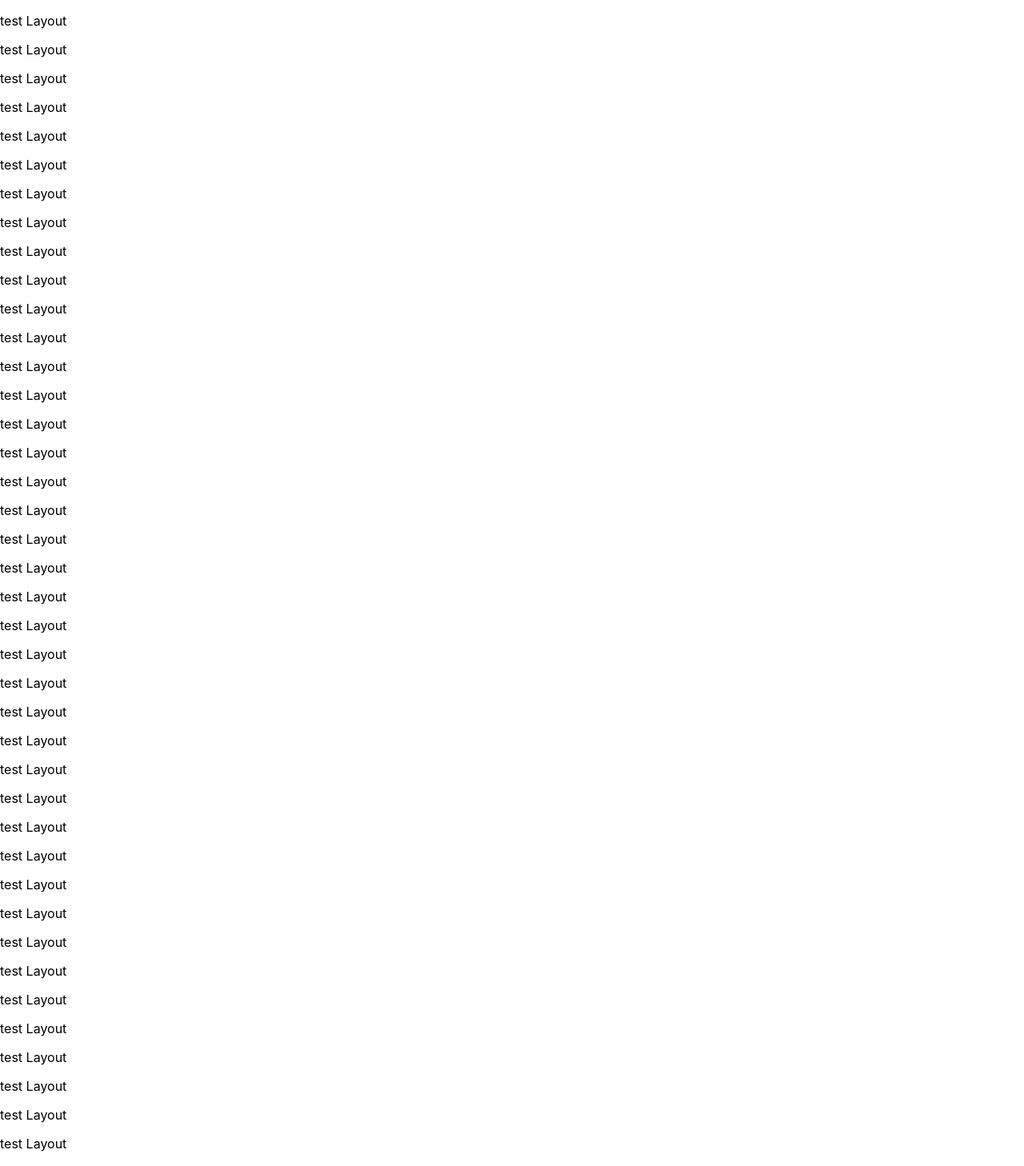
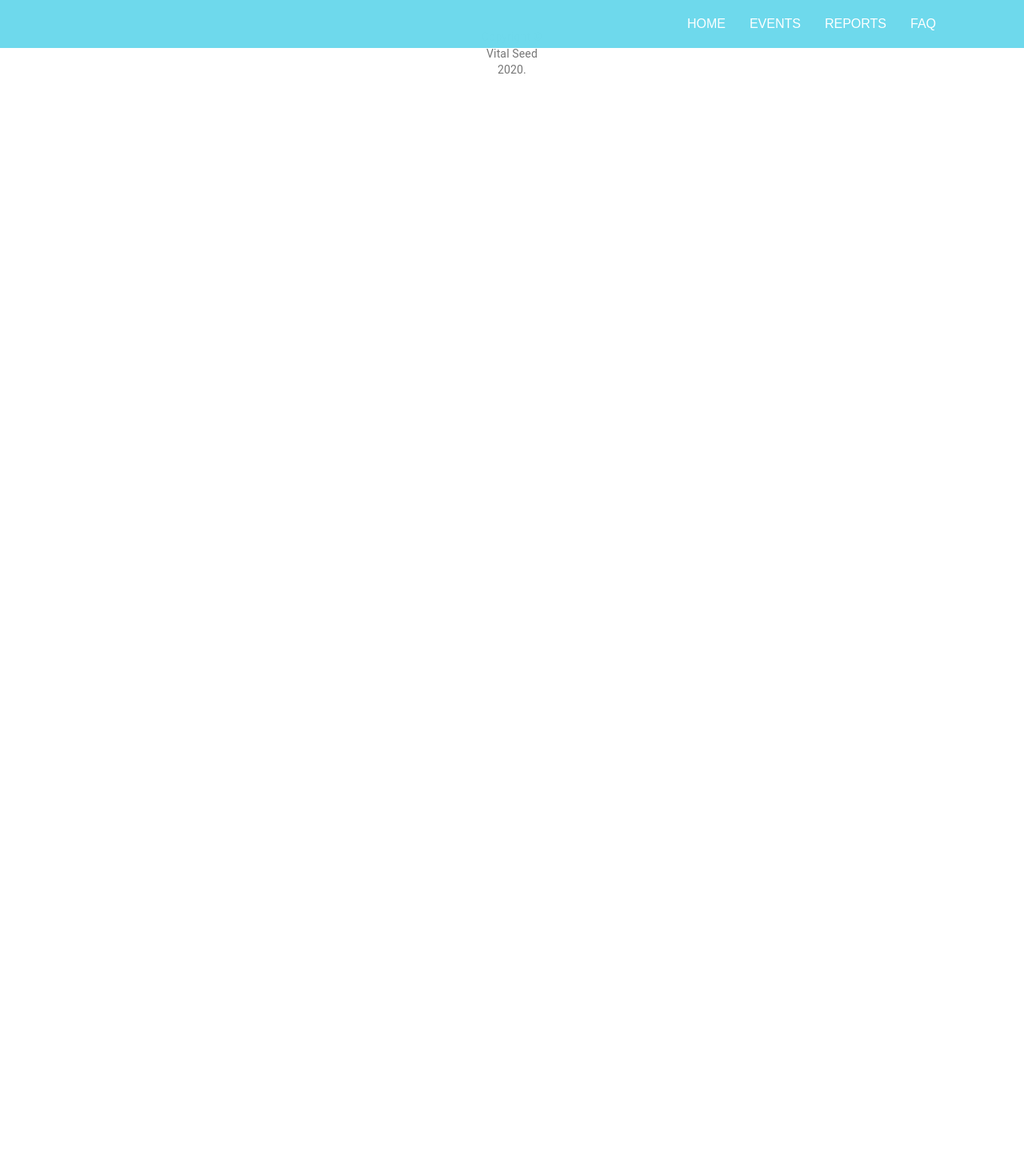
Before and after one commit to FIT5120-IE-TA07/vital-seed-view, a Next.js app: page /components/Layout in a window 1280 px wide. Shown: the top 1458 px of the page at 80% size. After the commit the page ends 800 px from the top, so only its background shows below. Built offline with nearby package versions, Linux system fonts and the light colour scheme.

Commit message:
part of new frontpage, check the changes in event page

```diff
--- a/pages/components/Layout.js
+++ b/pages/components/Layout.js
@@ -8,51 +8,8 @@ class Layout extends React.Component {
   render() {
     return (
       <div>
-        <Head>
           <title>Vital Seed</title>
           <Navigation />
-        </Head>
-        <p>test Layout</p>
-        <p>test Layout</p>
-        <p>test Layout</p>
-        <p>test Layout</p>
-        <p>test Layout</p>
-        <p>test Layout</p>
-        <p>test Layout</p>
-        <p>test Layout</p>
-        <p>test Layout</p>
-        <p>test Layout</p>
-        <p>test Layout</p>
-        <p>test Layout</p>
-        <p>test Layout</p>
-        <p>test Layout</p>
-        <p>test Layout</p>
-        <p>test Layout</p>
-        <p>test Layout</p>
-        <p>test Layout</p>
-        <p>test Layout</p>
-        <p>test Layout</p>
-        <p>test Layout</p>
-        <p>test Layout</p>
-        <p>test Layout</p>
-        <p>test Layout</p>
-        <p>test Layout</p>
-        <p>test Layout</p>
-        <p>test Layout</p>
-        <p>test Layout</p>
-        <p>test Layout</p>
-        <p>test Layout</p>
-        <p>test Layout</p>
-        <p>test Layout</p>
-        <p>test Layout</p>
-        <p>test Layout</p>
-        <p>test Layout</p>
-        <p>test Layout</p>
-        <p>test Layout</p>
-        <p>test Layout</p>
-        <p>test Layout</p>
-        <p>test Layout</p>
-        <p>test Layout</p>
 
         <Footer />
       </div>
--- a/styles/layout.css
+++ b/styles/layout.css
@@ -19,6 +19,29 @@
   justify-content: center;
   align-items: center;
 }
+
+.container2 {
+  min-height: 70vh;
+  width: 70%;
+  padding-top: 30px;
+  display: flex;
+  flex-direction: row;
+  justify-content: center;
+  align-items: stretch;
+  margin: auto;
+}
+
+.container3 {
+  min-height: 70vh;
+  width: 50%;
+  padding-top: 30px;
+  display: flex;
+  flex-direction: row;
+  justify-content: center;
+  align-items: stretch;
+  margin: auto;
+}
+
 
 .containerTop {
   min-height: 70vh;
@@ -42,35 +65,27 @@
   width: 600px;
   color: rgba(255, 255, 255, 0.548);
 }
-/* responsive code for html */
-  /* For tablets: */
-/* @media only screen and (min-width: 600px) {
-  /* .col-s-1 {width: 8.33%;}
-  .col-s-2 {width: 16.66%;}
-  .col-s-3 {width: 25%;}
-  .col-s-4 {width: 33.33%;}
-  .col-s-5 {width: 41.66%;}
-  .col-s-6 {width: 50%;}
-  .col-s-7 {width: 58.33%;}
-  .col-s-8 {width: 66.66%;}
-  .col-s-9 {width: 75%;}
-  .col-s-10 {width: 83.33%;}
-  .col-s-11 {width: 91.66%;}
-  .col-s-12 {width: 100%;}
+
+
+.root{
+  flex-grow: 20;
 }
 
-  /* For desktop:
-@media only screen and (min-width: 768px) {
-  /* .col-1 {width: 8.33%;}
-  .col-2 {width: 16.66%;}
-  .col-3 {width: 25%;}
-  .col-4 {width: 33.33%;}
-  .col-5 {width: 41.66%;}
-  .col-6 {width: 50%;}
-  .col-7 {width: 58.33%;}
-  .col-8 {width: 66.66%;}
-  .col-9 {width: 75%;}
-  .col-10 {width: 83.33%;}
-  .col-11 {width: 91.66%;}
-  .col-12 {width: 100%;}
-} */
+.paper{
+  background-image: url(/public/girl1.jpg);
+  margin-top: 7vh;
+  padding: spacing(5);
+  text-align: center;
+  height: 80%;
+  display: flex;
+  flex-direction: column;
+  align-items: center;
+  justify-content: space-around;;
+}
+
+.paperContent{
+  margin-left: 20px;
+  margin-right: 20px;
+  color: aqua;
+  font-family: -apple-system, BlinkMacSystemFont, 'Segoe UI', Roboto, Oxygen, Ubuntu, Cantarell, 'Open Sans', 'Helvetica Neue', sans-serif;
+}
```
Also changed, not shown: pages/events.js (+62 -1 lines), pages/frontpage.js (+22 -18 lines).
